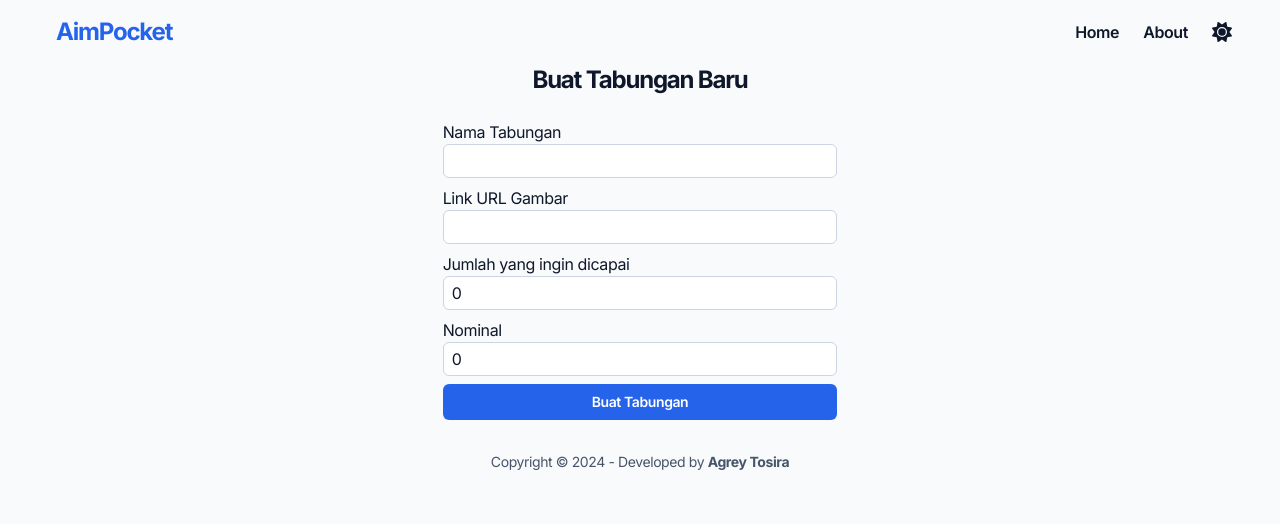
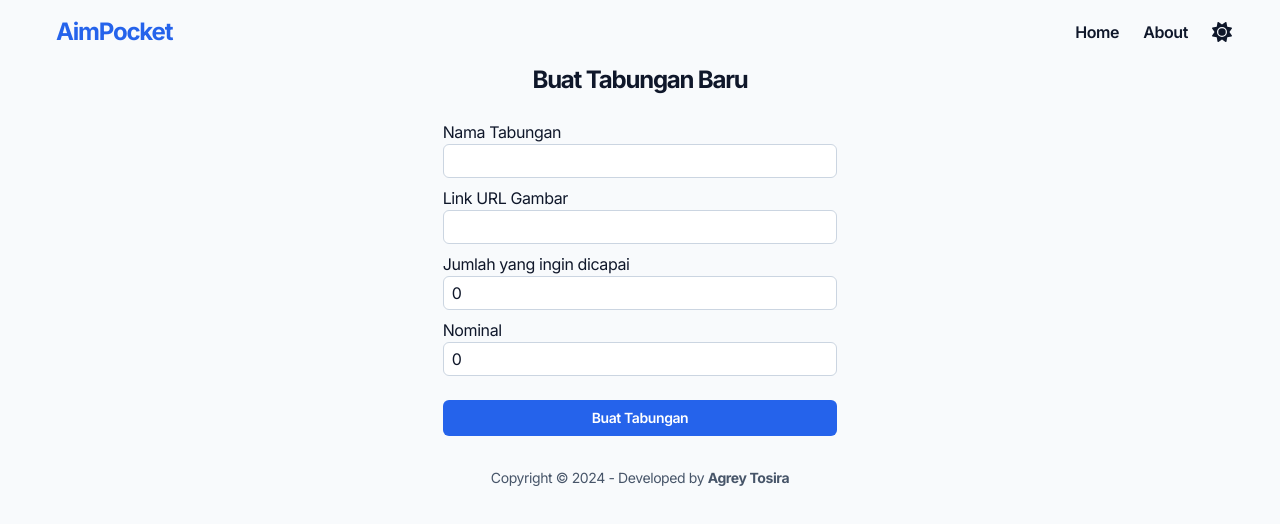
Before and after one commit to agreytosira/aim-pocket, a React (Vite) app: page /add in a window 1280 px wide. Shown: the top 524 px of the page. Built offline with nearby package versions, Linux system fonts and the light colour scheme.

Commit message:
style: update addSaving style on dark mode

```diff
--- a/src/pages/AddSavingPage.jsx
+++ b/src/pages/AddSavingPage.jsx
@@ -38,7 +38,7 @@ const AddSavingPage = () => {
 
     return (
         <div className='container w-full sm:w-4/5 md:w-3/5 lg:w-2/6'>
-            <form onSubmit={handleSubmit} className='flex flex-col space-y-2'>
+            <form onSubmit={handleSubmit} className='flex flex-col gap-2'>
                 <h1 className='mb-4 text-2xl font-bold text-center'>Buat Tabungan Baru</h1>
                 <label className='flex flex-col'>
                     Nama Tabungan
@@ -56,7 +56,7 @@ const AddSavingPage = () => {
                     Nominal
                     <input className='px-2 py-1 border rounded-md outline-none border-slate-300 dark:bg-slate-800 dark:border-slate-600 focus:border-blue-600' type='number' value={nominal} onChange={(e) => setNominal(e.target.value)} />
                 </label>
-                <button type='submit' className='py-2 mt-4 text-sm font-semibold text-white bg-blue-600 rounded-md'>
+                <button type='submit' className='flex justify-center mt-4 py-2 text-sm font-semibold text-white bg-blue-600 rounded-md hover:bg-blue-900 transition-all duration-300 ease-out'>
                     Buat Tabungan
                 </button>
             </form>
```
